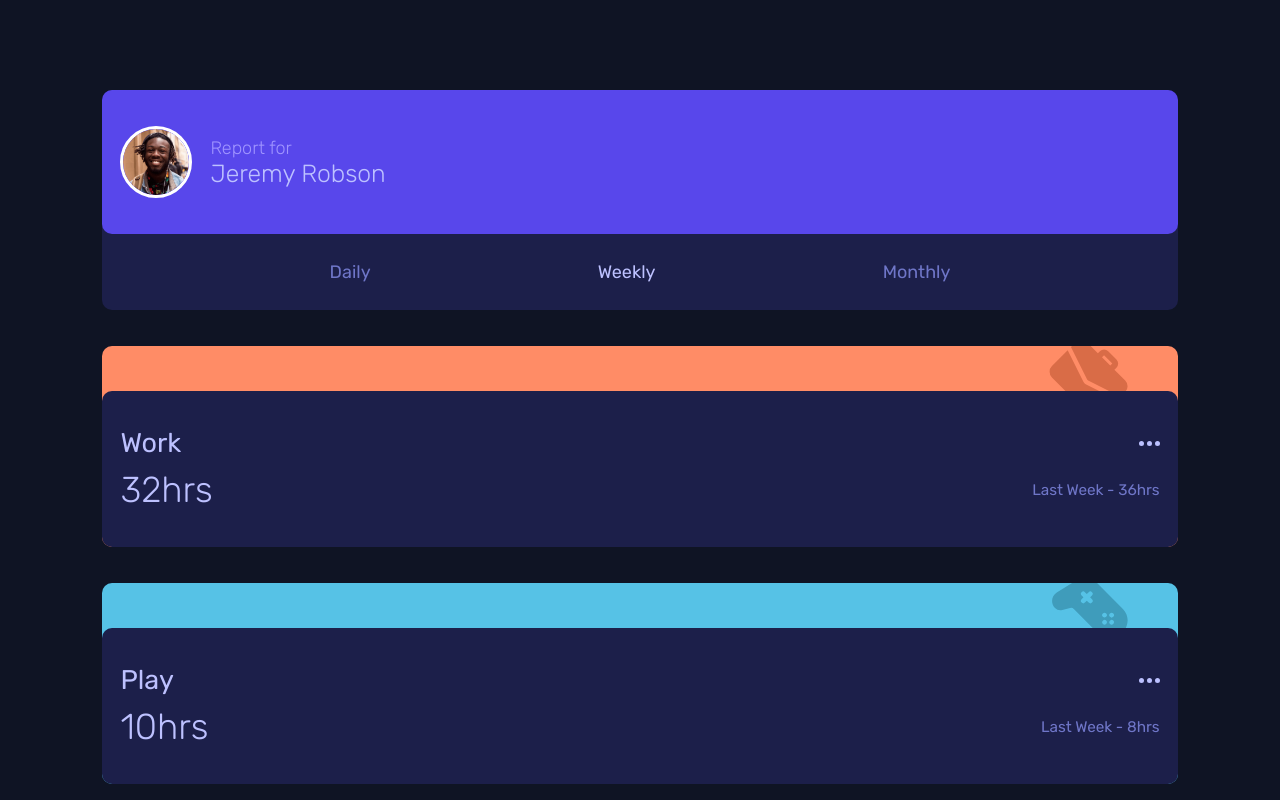
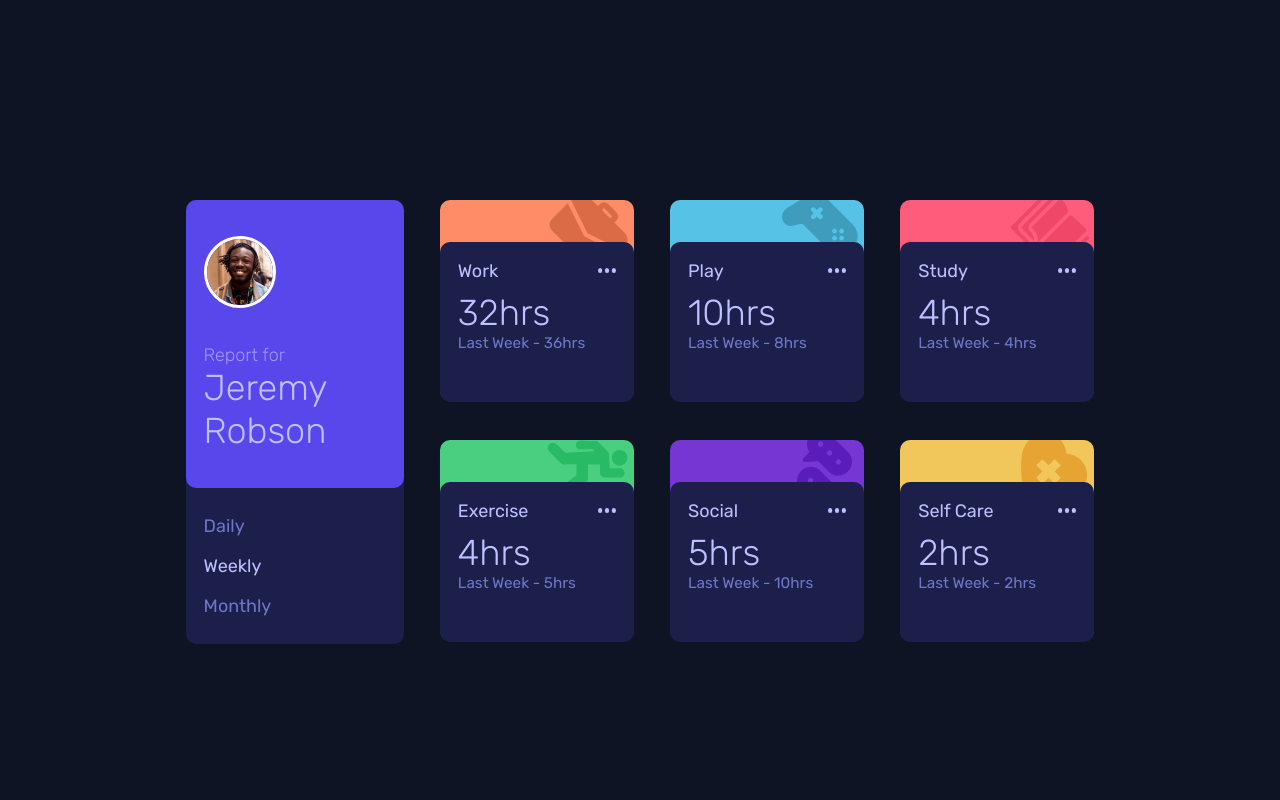
Before and after one commit to solvedbiscuit71/time-tracking-dashboard, a website: page index.html in a window 1280 px wide. Shown: the top 800 px of the page. Drawn offline with Linux system fonts and the light colour scheme.

Commit message:
Added media query for desktop design (min-width: 1200px)

```diff
--- a/src/scss/main.scss
+++ b/src/scss/main.scss
@@ -116,6 +116,9 @@ main {
     background-repeat: no-repeat;
     background-position: top -5% right 5%;
 
+    position: relative;
+    height: 200px;
+
     &__body {
       margin-top: 2.5em;
 
@@ -124,6 +127,10 @@ main {
 
       padding-block: 2em;
       padding-inline: 1em;
+
+      position: absolute;
+      width: 100%;
+      bottom: -2px;
     }
 
     &__title {
@@ -205,3 +212,81 @@ main {
 
   }
 }
+
+/* media query  (desktop) */
+
+@media only screen and (min-width: 1200px) {
+  body {
+    display: grid;
+    grid-template-columns: 1fr 3fr;
+    grid-template-areas:
+      "header main";
+
+    gap: 2em;
+
+    margin-block: 25vh;
+    margin-inline: 14.5vw;
+  }
+
+  header {
+    grid-area: "header";
+    margin: 0;
+
+    .header {
+      flex-direction: column;
+      align-items: flex-start;
+
+      gap: 2em;
+
+      &__title span {
+        font-size: 2rem;
+      }
+    }
+
+    .nav {
+      padding-inline: 1em;
+
+      flex-direction: column;
+      gap: 1em;
+    }
+  }
+
+  main {
+    grid-area: "main";
+    grid-template-columns: repeat(3,1fr);
+
+    .card {
+      background-position: top -6% right 5%;
+
+      &__body {
+        padding-top: 1em;
+        padding-bottom: 2.8em;
+      }
+
+      &__title {
+        h2 {
+          font-size: 1rem;
+        }
+
+        img {
+          width: 1em;
+        }
+      }
+
+      &__info {
+        flex-direction: column;
+        align-items: flex-start;
+      }
+
+      /* card modifiers */
+
+      &--exercise {
+        background-position: top right 5%;
+      }
+
+      &--social {
+        background-position: top -15% right 5%;
+      }
+    }
+  }
+}
```
Also changed, not shown: public/css/main.css, 1 other file.
